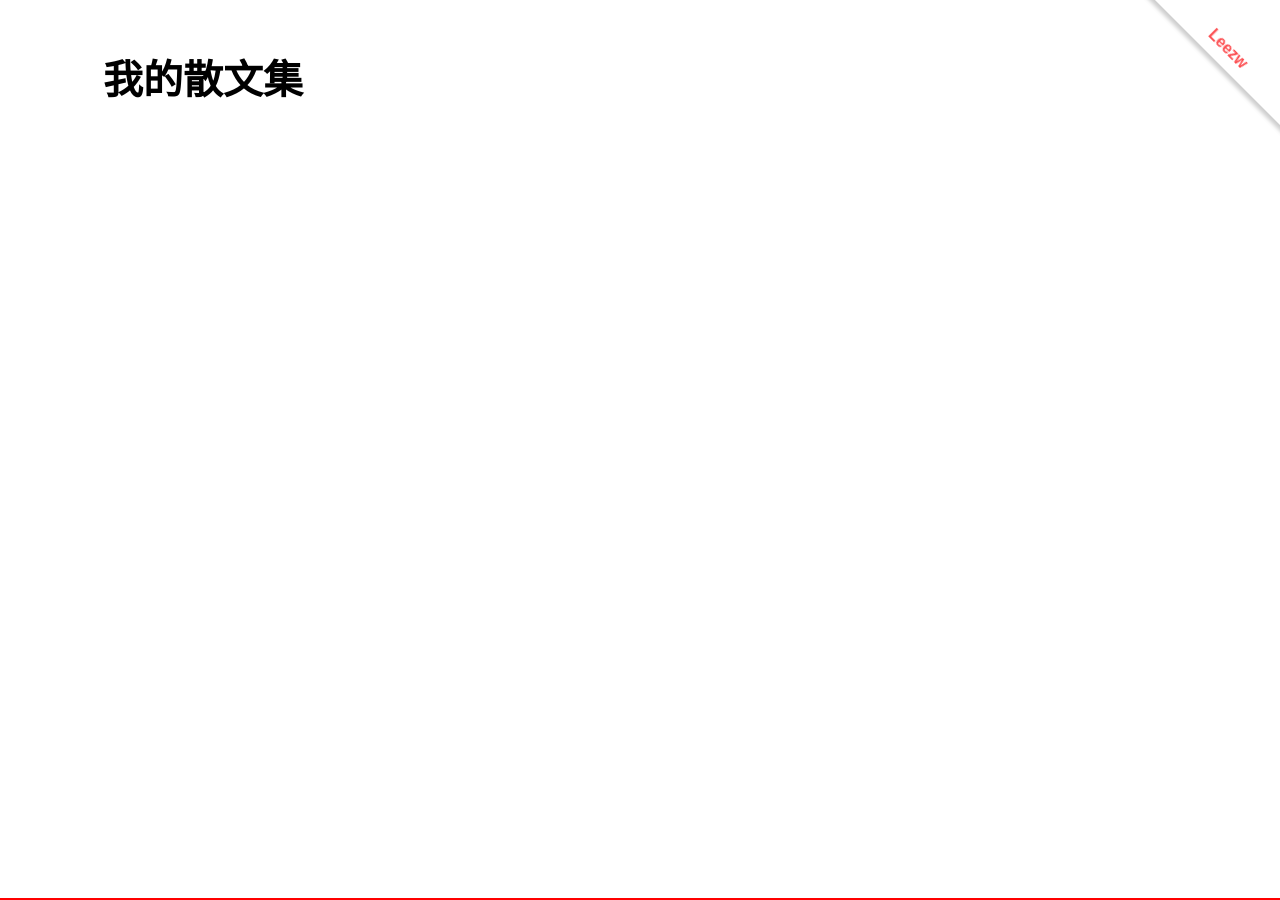
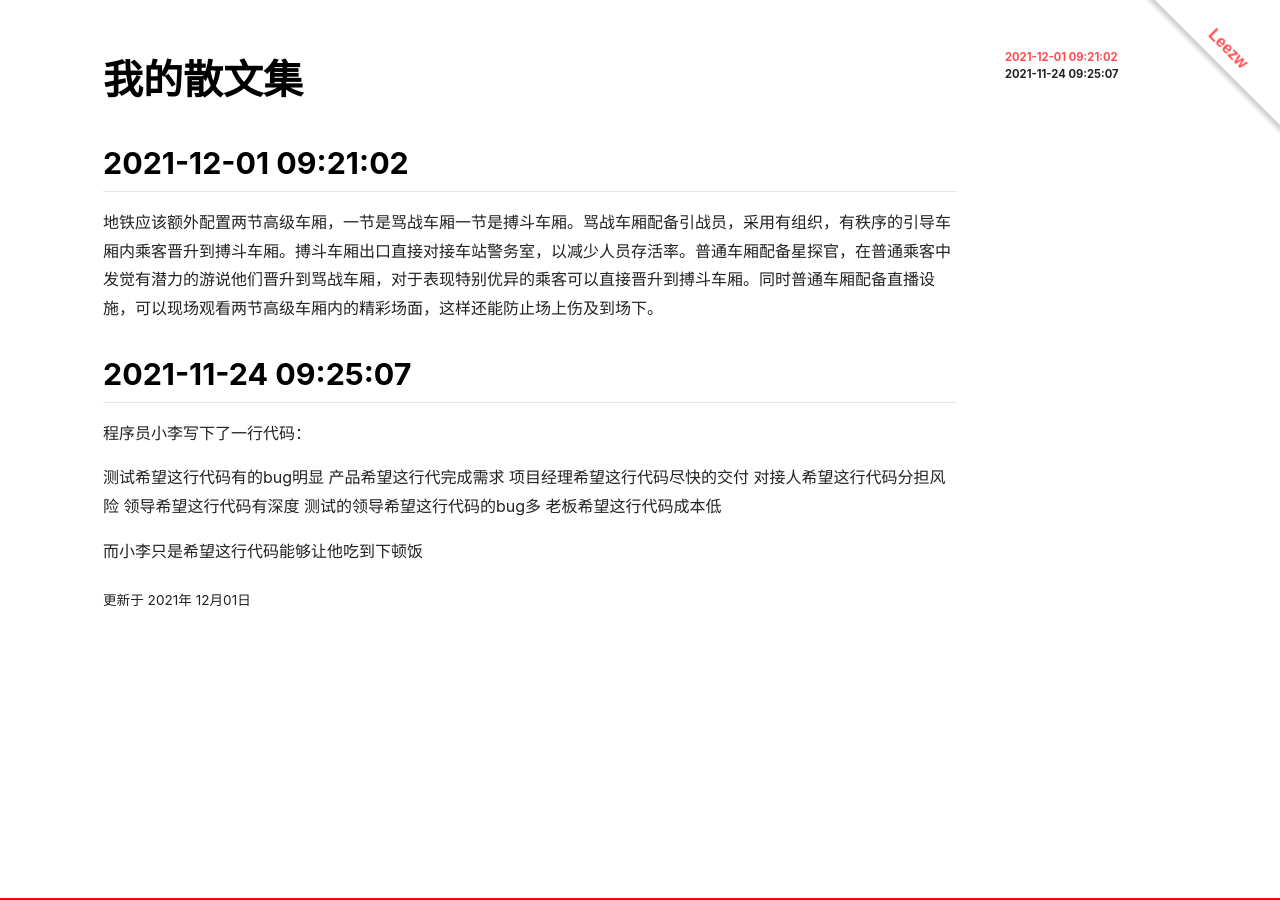
Before and after one commit to quantum-li/quantum-li.github.io, a Jekyll site: the page built from _posts/2021-11-26-essays.md, in a window 1280 px wide. Built offline with Jekyll 4.4.1, drawn with Linux system fonts in a browser that asks for light colours; nearby versions of some CDN libraries.

Commit message:
2021-12-01 09:33:28

```diff
--- a/_posts/2021-11-26-essays.md
+++ b/_posts/2021-11-26-essays.md
@@ -7,4 +7,23 @@ description: 一些心里的声音
 classify: 散文
 permalink: "/posts/essays"
 excerpt: 一些想要表达，但没有目标的东西。
+modify_date: 2021-12-01
 ---
+
+## 2021-12-01 09:21:02
+
+地铁应该额外配置两节高级车厢，一节是骂战车厢一节是搏斗车厢。骂战车厢配备引战员，采用有组织，有秩序的引导车厢内乘客晋升到搏斗车厢。搏斗车厢出口直接对接车站警务室，以减少人员存活率。普通车厢配备星探官，在普通乘客中发觉有潜力的游说他们晋升到骂战车厢，对于表现特别优异的乘客可以直接晋升到搏斗车厢。同时普通车厢配备直播设施，可以现场观看两节高级车厢内的精彩场面，这样还能防止场上伤及到场下。
+
+## 2021-11-24 09:25:07
+
+程序员小李写下了一行代码：
+
+测试希望这行代码有的bug明显
+产品希望这行代完成需求
+项目经理希望这行代码尽快的交付
+对接人希望这行代码分担风险
+领导希望这行代码有深度
+测试的领导希望这行代码的bug多
+老板希望这行代码成本低
+
+而小李只是希望这行代码能够让他吃到下顿饭
--- a/vercel.json
+++ b/vercel.json
@@ -37,6 +37,7 @@
       {"src": "/posts/avl-tree","dest": "/posts/avl-tree.html"},
       {"src": "/posts/red-black-tree","dest": "/posts/red-black-tree.html"},
       {"src": "/posts/innodb","dest": "/posts/innodb.html"},
-      {"src": "/posts/jdk-rt-jar-java-lang","dest": "/posts/jdk-rt-jar-java-lang.html"}
+      {"src": "/posts/jdk-rt-jar-java-lang","dest": "/posts/jdk-rt-jar-java-lang.html"},
+      {"src": "/posts/essays","dest": "/posts/essays.html"}
     ]
 }
```
Also changed, not shown: _article/2021-11-16-java-lang.md (+16 -5 lines), assets/images/java-lang/number.png (added).
